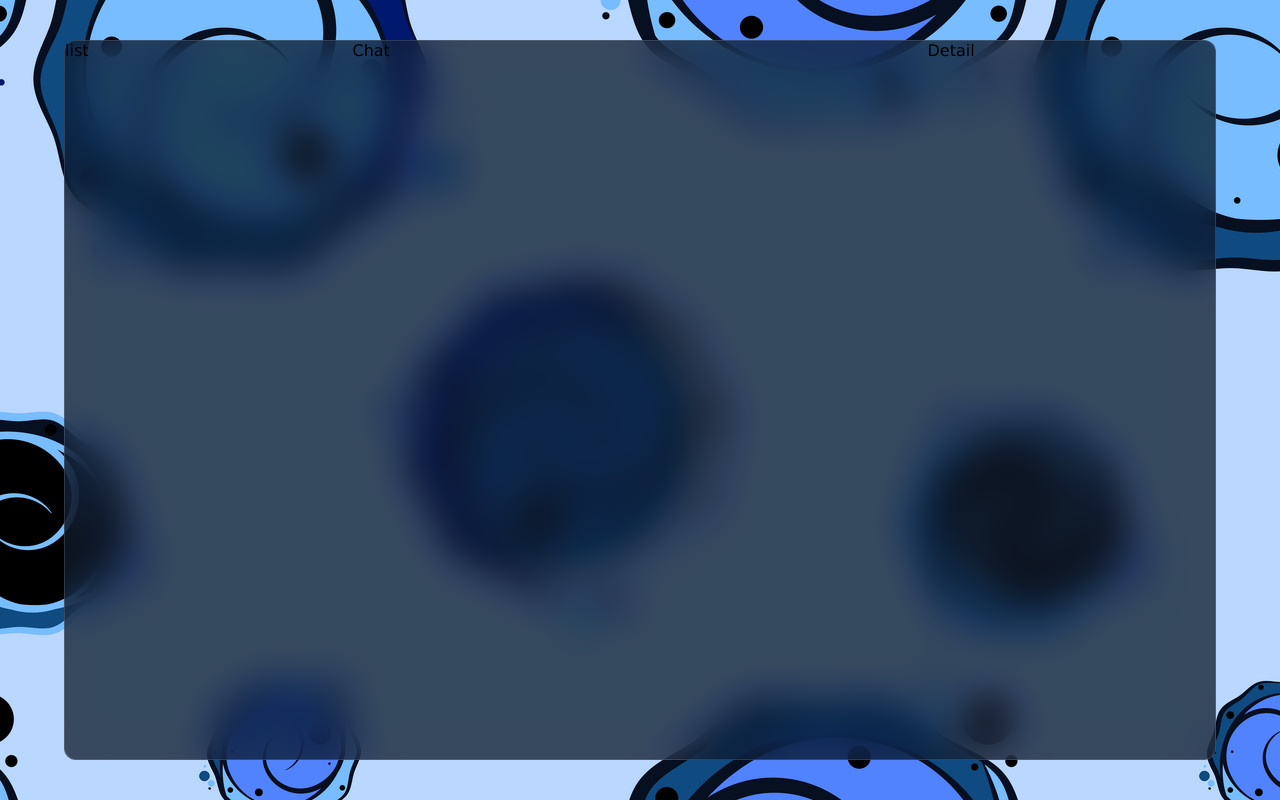
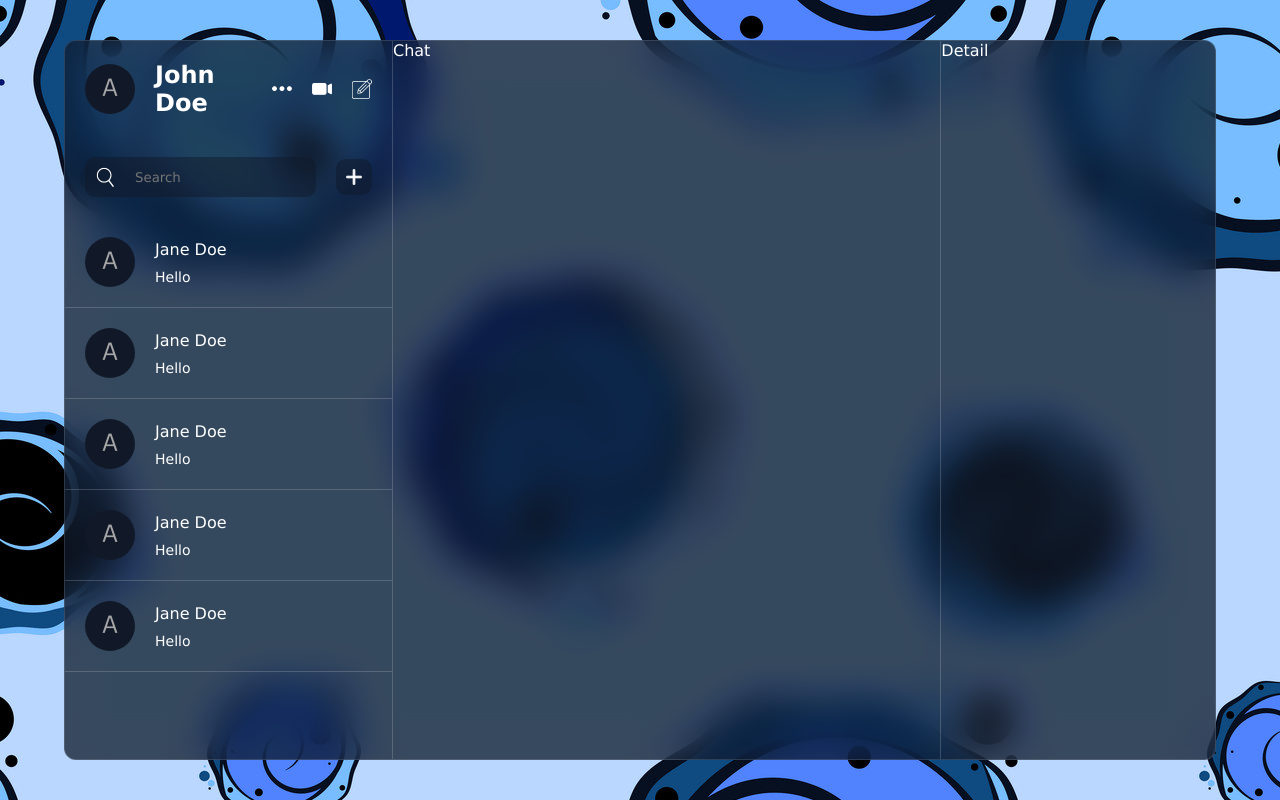
Before and after one commit to HuynhLongNhat/Chat-App, a React (Vite) app: page / in a window 1280 px wide. Built offline with nearby package versions, Linux system fonts and the light colour scheme.

Commit message:
Search Bar design and userlist

```diff
--- /dev/null
+++ b/src/components/ChatList.jsx
@@ -0,0 +1,55 @@
+import React, { useState } from 'react'
+import "../style/ChatList.scss"
+const ChatList = () => {
+    const [addMode, setAddMode] = useState(false)
+    return (
+        <div className='chatList'>
+            <div className='search'>
+                <div className='searchBar'>
+                    <img src='./search.png' alt='' />
+                    <input type='text' placeholder='Search' />
+                </div>
+                <img src={addMode ? "./minus.png" : "./plus.png"}
+                    className='add'
+                    onClick={() => setAddMode(!addMode)} />
+            </div>
+            <div className="item">
+                <img src='./avatar.png' alt='' />
+                <div className="texts">
+                    <span>Jane Doe</span>
+                    <p> Hello</p>
+                </div>
+            </div>
+            <div className="item">
+                <img src='./avatar.png' alt='' />
+                <div className="texts">
+                    <span>Jane Doe</span>
+                    <p> Hello</p>
+                </div>
+            </div>
+            <div className="item">
+                <img src='./avatar.png' alt='' />
+                <div className="texts">
+                    <span>Jane Doe</span>
+                    <p> Hello</p>
+                </div>
+            </div>
+            <div className="item">
+                <img src='./avatar.png' alt='' />
+                <div className="texts">
+                    <span>Jane Doe</span>
+                    <p> Hello</p>
+                </div>
+            </div>
+            <div className="item">
+                <img src='./avatar.png' alt='' />
+                <div className="texts">
+                    <span>Jane Doe</span>
+                    <p> Hello</p>
+                </div>
+            </div>
+        </div>
+    )
+}
+
+export default ChatList
--- a/src/components/List.jsx
+++ b/src/components/List.jsx
@@ -1,9 +1,12 @@
 import React from 'react'
 import "../style/List.scss"
+import UserInfo from './UserInfo'
+import ChatList from './ChatList'
 const List = () => {
     return (
         <div className='list'>
-            list
+            <UserInfo />
+            <ChatList />
         </div>
     )
 }
--- /dev/null
+++ b/src/components/UserInfo.jsx
@@ -0,0 +1,19 @@
+import React from 'react'
+import "../style/UserInfo.scss"
+const UserInfo = () => {
+    return (
+        <div className='userInfo'>
+            <div className='user'>
+                <img src='./avatar.png' alt='' />
+                <h2>John Doe</h2>
+            </div>
+            <div className='icons'>
+                <img src='./more.png' alt="" />
+                <img src='./video.png' alt="" />
+                <img src='./edit.png' alt="" />
+            </div>
+        </div>
+    )
+}
+
+export default UserInfo
--- a/src/index.scss
+++ b/src/index.scss
@@ -10,6 +10,7 @@ body {
   align-items: center;
   justify-content: center;
   height: 100vh;
+  overflow: hidden;
 }
 
 .container {
@@ -20,4 +21,5 @@ body {
   backdrop-filter: blur(19px) saturate(180%);
   border: 1px solid rgba(255, 255, 255, 0.125);
   display: flex;
+  color: #fff;
 }
--- a/src/style/Chat.scss
+++ b/src/style/Chat.scss
@@ -1,3 +1,5 @@
 .chat {
     flex: 2;
+    border-left: 1px solid #dddddd35;
+    border-right: 1px solid #dddddd35;
 }
--- /dev/null
+++ b/src/style/ChatList.scss
@@ -0,0 +1,66 @@
+.chatList {
+    flex: 1;
+    overflow: scroll;
+    overflow-x: hidden;
+    .search {
+        display: flex;
+        align-items: center;
+        gap: 20px;
+        padding: 20px;
+        .searchBar {
+            flex: 1;
+            background-color: rgba(17, 25, 40, 0.5);
+            display: flex;
+            align-items: center;
+            gap: 20px;
+            border-radius: 10px;
+            padding: 10px;
+            input {
+                background-color: transparent;
+                border: none;
+                outline: none;
+                color: white;
+                flex: 1;
+            }
+            img {
+                width: 20px;
+                height: 20px;
+            }
+        }
+        .add {
+            width: 36px;
+            height: 36px;
+            background-color: rgba(17, 25, 40, 0.5);
+            padding: 10px;
+            border-radius: 10px;
+            cursor: pointer;
+        }
+    }
+    .item {
+        display: flex;
+        align-items: center;
+        gap: 20px;
+        padding: 20px;
+        cursor: pointer;
+        border-bottom: 1px solid #dddddd35;
+
+        img {
+            width: 50px;
+            height: 50px;
+            border-radius: 50%;
+            object-fit: cover;
+        }
+        .texts {
+            display: flex;
+            flex-direction: column;
+            gap: 10px;
+            span {
+                font-weight: 500;
+            }
+            p {
+                font-size: 14px;
+                font-weight: 300;
+            }
+        }
+    }
+}
--- a/src/style/List.scss
+++ b/src/style/List.scss
@@ -1,3 +1,5 @@
 .list {
     flex: 1;
+    display: flex;
+    flex-direction: column;
 }
--- /dev/null
+++ b/src/style/UserInfo.scss
@@ -0,0 +1,26 @@
+.userInfo {
+    padding: 20px;
+    display: flex;
+    align-items: center;
+    justify-content: space-between;
+    .user {
+        display: flex;
+        align-items: center;
+        gap: 20px;
+        img {
+            width: 50px;
+            height: 50px;
+            border-radius: 50%;
+            object-fit: cover;
+        }
+    }
+    .icons {
+        display: flex;
+        gap: 20px;
+    }
+    img {
+        width: 20px;
+        height: 20px;
+        cursor: pointer;
+    }
+}
```
